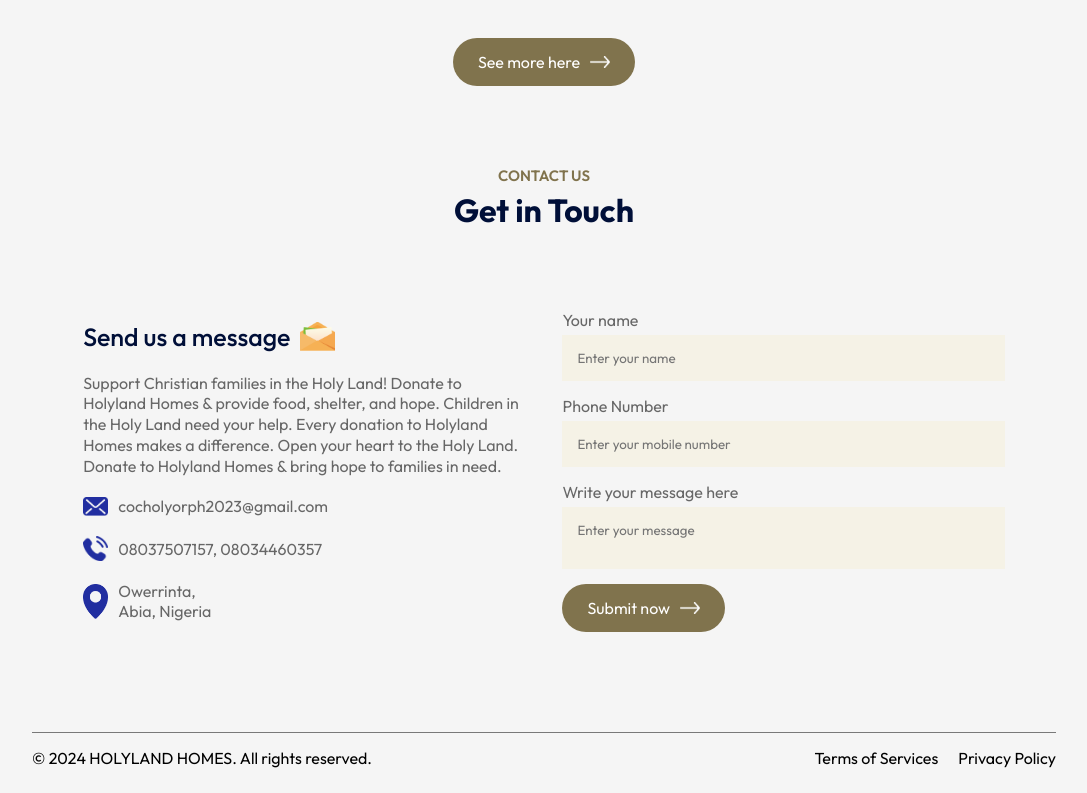
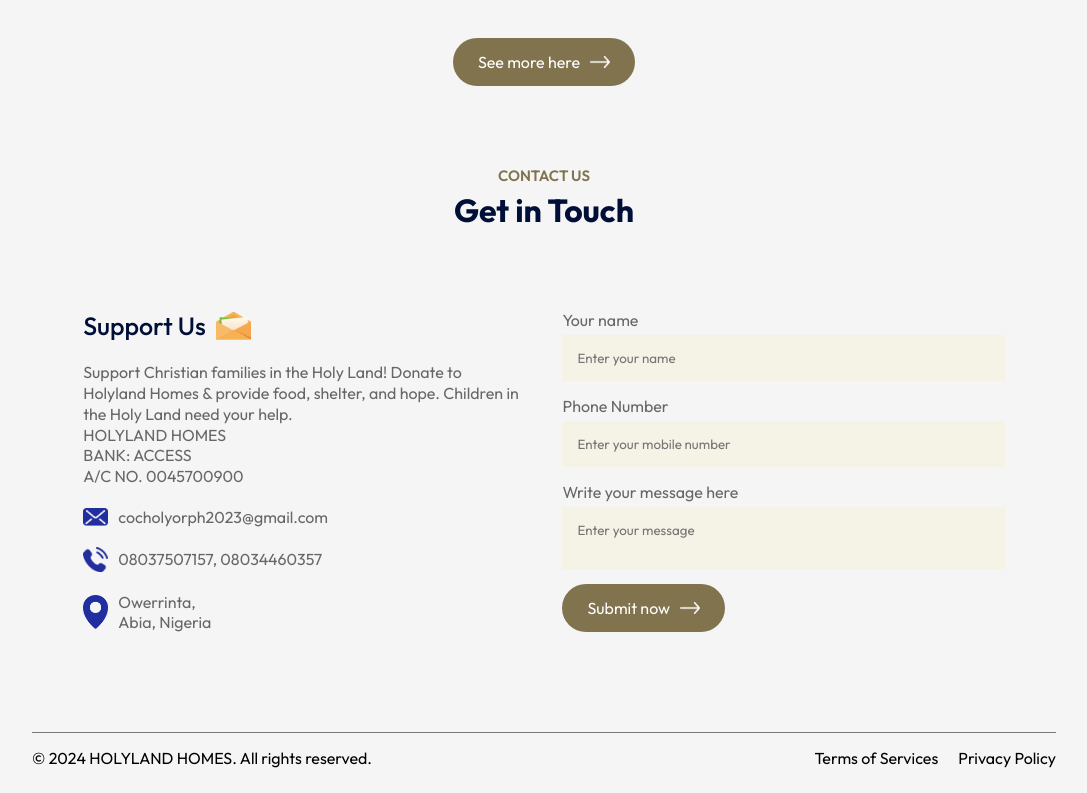
Before and after one commit to imchukwu/holylandhomes, a React (Vite) app: page / in a window 1280 px wide. Shown: the part 2663-3456 px from the top of the page, without its empty margins (96-1183 px from the left). Built offline with nearby package versions, Linux system fonts and the light colour scheme.

Commit message:
added account detail

```diff
--- a/src/Components/Contact/Contact.jsx
+++ b/src/Components/Contact/Contact.jsx
@@ -36,14 +36,15 @@ const Contact = () => {
     <div className="contact">
       <div className="contact-col">
         <h3>
-          Send us a message <img src={msg_icon} alt="" />
+          Support Us <img src={msg_icon} alt="" />
         </h3>
         <p>
           Support Christian families in the Holy Land! Donate to Holyland Homes
           & provide food, shelter, and hope. Children in the Holy Land need your
-          help. Every donation to Holyland Homes makes a difference. Open your
-          heart to the Holy Land. Donate to Holyland Homes & bring hope to
-          families in need.
+          help.
+          <p>HOLYLAND HOMES </p>
+          <p>BANK: ACCESS</p>
+          <p>A/C NO. 0045700900</p>
         </p>
         <ul>
           <li>
```
